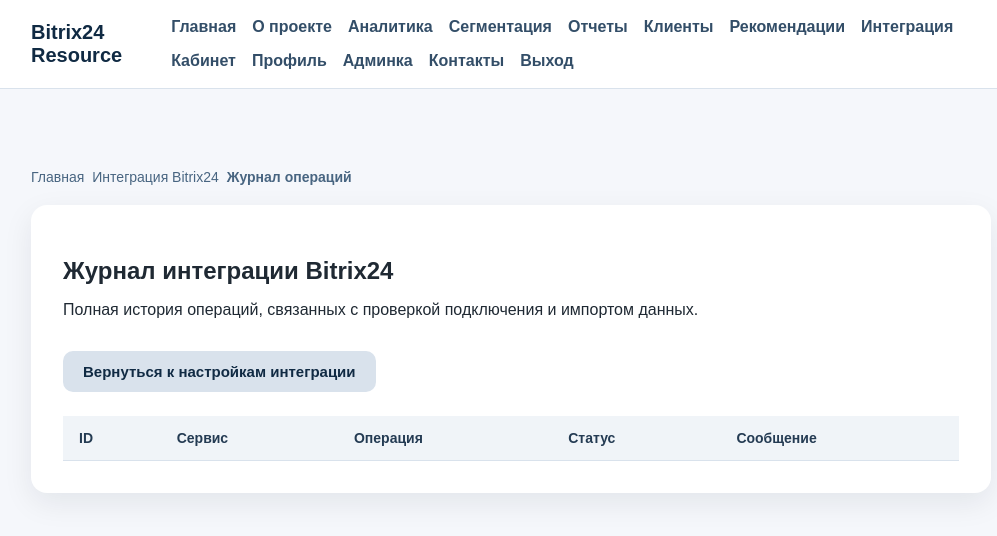
After one commit to d15944343-a11y/bitrix24-resource, a Flask app: page /integration/logs in a window 1280 px wide. The commit adds this page. Shown: the top 536 px of the page, without its empty margins (129-1126 px from the left). Run offline with Flask 3, Linux system fonts and the light colour scheme; the visitor is signed in with stand-in values (Sample User, id 1); data that the repository does not hold is empty.

Commit message:
Добавил отдельную страницу журнала интеграции

```diff
--- a/app/routes.py
+++ b/app/routes.py
@@ -439,6 +439,21 @@ def integration_import_clients():
     return redirect(url_for("main.integration"))
 
 
+@main_bp.route("/integration/logs")
+@login_required
+def integration_logs():
+    logs = IntegrationLog.query.filter_by(service_name="bitrix24").order_by(IntegrationLog.id.desc()).all()
+    return render_template(
+        "integration_logs.html",
+        logs=logs,
+        breadcrumbs=[
+            {"title": "Главная", "endpoint": "main.index"},
+            {"title": "Интеграция Bitrix24", "endpoint": "main.integration"},
+            {"title": "Журнал операций"},
+        ],
+    )
+
+
 @main_bp.route("/dashboard")
 @login_required
 def dashboard():
--- a/app/templates/integration.html
+++ b/app/templates/integration.html
@@ -40,6 +40,7 @@
             Интеграция выключена
             {% endif %}
         </span>
+        <a class="button button--secondary" href="{{ url_for('main.integration_logs') }}">Открыть журнал</a>
     </div>
     {% endif %}
 
--- /dev/null
+++ b/app/templates/integration_logs.html
@@ -0,0 +1,39 @@
+{% extends "base.html" %}
+
+{% block title %}Журнал интеграции | {{ config.APP_NAME }}{% endblock %}
+
+{% block content %}
+<section class="card">
+    <h1>Журнал интеграции Bitrix24</h1>
+    <p>Полная история операций, связанных с проверкой подключения и импортом данных.</p>
+
+    <div class="section-actions">
+        <a class="button button--secondary" href="{{ url_for('main.integration') }}">Вернуться к настройкам интеграции</a>
+    </div>
+
+    <div class="table-wrap">
+        <table class="data-table">
+            <thead>
+                <tr>
+                    <th>ID</th>
+                    <th>Сервис</th>
+                    <th>Операция</th>
+                    <th>Статус</th>
+                    <th>Сообщение</th>
+                </tr>
+            </thead>
+            <tbody>
+                {% for log in logs %}
+                <tr>
+                    <td>{{ log.id }}</td>
+                    <td>{{ log.service_name }}</td>
+                    <td>{{ log.operation }}</td>
+                    <td>{{ log.status }}</td>
+                    <td>{{ log.message }}</td>
+                </tr>
+                {% endfor %}
+            </tbody>
+        </table>
+    </div>
+</section>
+{% endblock %}
```
